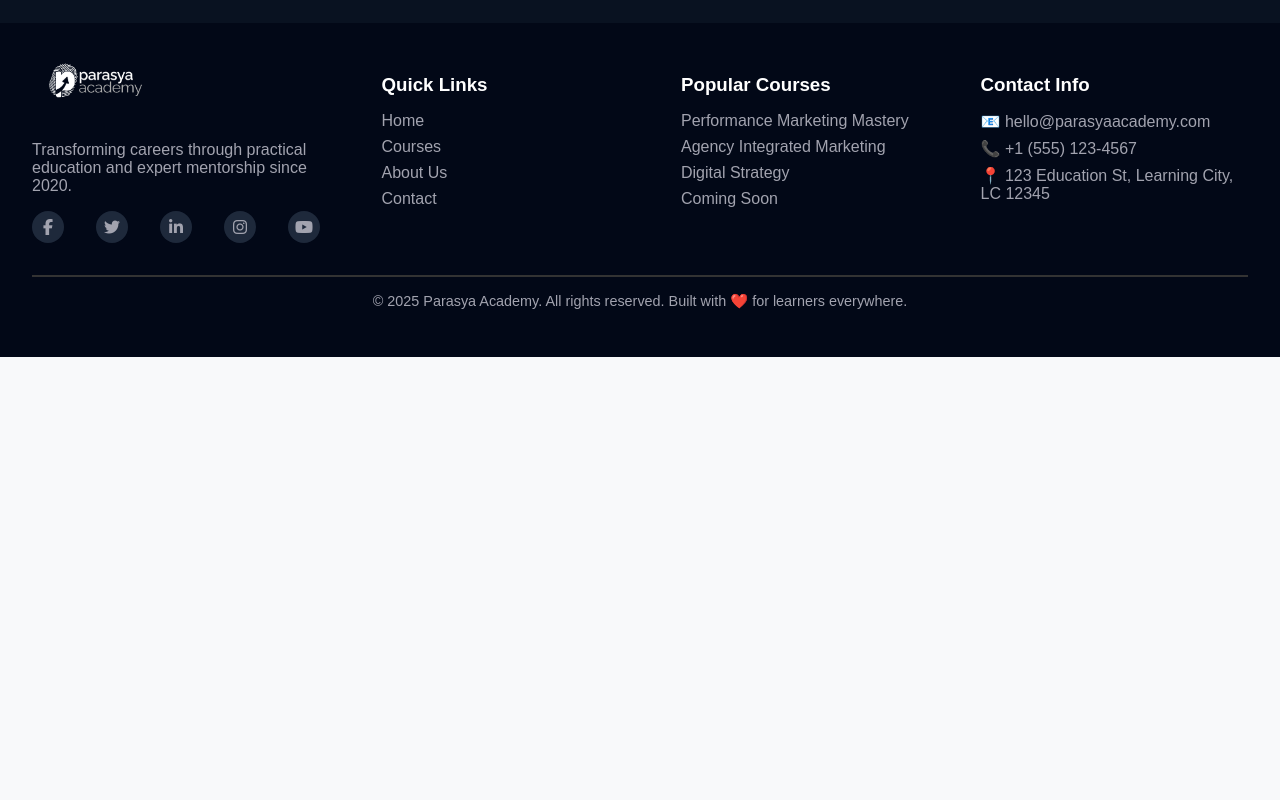
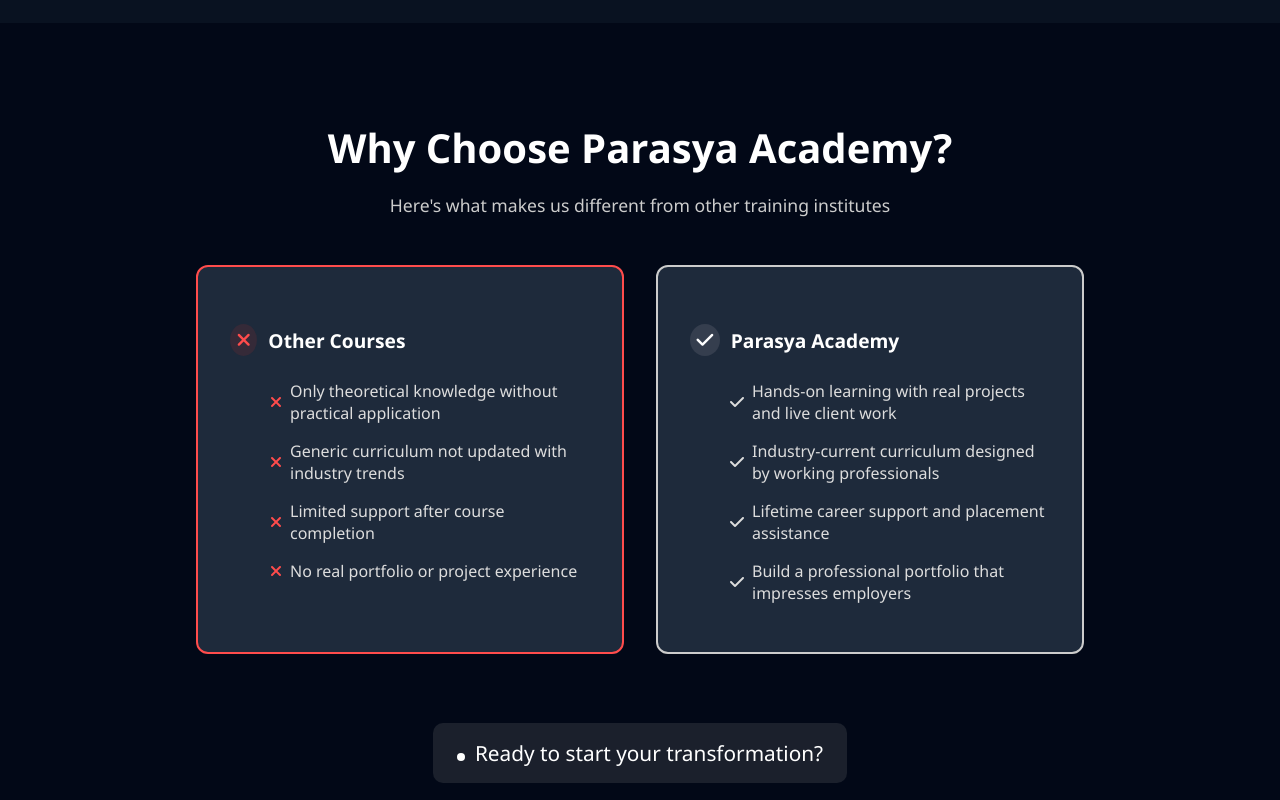
Before and after one commit to parasyadigitalhub/parasya-academy, a React (Vite) app: page / in a window 1280 px wide. Shown: the part 1400-2200 px from the top of the page. Before the commit the page ends 1757 px from the top, so only its background shows below. Built offline with nearby package versions, Linux system fonts and the light colour scheme.

Commit message:
why section

```diff
--- a/src/pages/home.jsx
+++ b/src/pages/home.jsx
@@ -1,11 +1,13 @@
 import Hero from "./home/hero";
 import What from "./home/what";
+import Why from "./home/why";
 
 export default function Home() {
   return (
     <div>
       <Hero />
-      <What/>
+      <What />
+      <Why />
     </div>
   );
 }
--- a/src/pages/home/styles/what.css
+++ b/src/pages/home/styles/what.css
@@ -21,7 +21,7 @@
     color: #d1d5db;
 }
 
-.cards-grid {
+.what-cards-grid {
     display: grid;
     grid-template-columns: repeat(3, 1fr);
     gap: 2rem;
@@ -41,7 +41,7 @@
     box-shadow: 0 0 20px rgba(255, 255, 255, 0.25);
 }
 
-.card-icon {
+.what-card-icon {
     background-color: #ebecef;
     color: #1e2a3b;
     font-size: 1.5rem;
@@ -70,13 +70,13 @@
 }
 
 @media (max-width: 992px) {
-    .cards-grid {
+    .what-cards-grid {
         grid-template-columns: repeat(2, 1fr);
     }
 }
 
 @media (max-width: 600px) {
-    .cards-grid {
+    .what-cards-grid {
         grid-template-columns: 1fr;
     }
 
--- /dev/null
+++ b/src/pages/home/styles/why.css
@@ -0,0 +1,145 @@
+.why-container {
+    background-color: #020817;
+    color: #ffffff;
+    padding: 4rem 2rem;
+    font-family: 'Segoe UI', Tahoma, Geneva, Verdana, sans-serif;
+}
+
+.why-headings {
+    text-align: center;
+    max-width: 800px;
+    margin: 0 auto 3rem;
+}
+
+.why-headings h2 {
+    font-size: 2.5rem;
+    color: #ffffff;
+    margin-bottom: 0.5rem;
+}
+
+.why-headings p {
+    color: #cccccc;
+    font-size: 1.1rem;
+}
+
+.why-cards {
+    display: flex;
+    flex-wrap: wrap;
+    gap: 2rem;
+    justify-content: center;
+}
+
+.why-card-left,
+.why-card-right {
+    background-color: #1E2A3B;
+    width: 100%;
+    max-width: 360px;
+    padding: 2rem;
+    border-radius: 12px;
+    border: 2px solid;
+    transition: box-shadow 0.3s ease, transform 0.3s ease;
+}
+
+.why-card-left {
+    border-color: #ff4c4c;
+}
+
+.why-card-right {
+    border-color: #cccccc;
+}
+
+.why-card-left:hover,
+.why-card-right:hover {
+    box-shadow: 0 8px 20px rgba(255, 255, 255, 0.15);
+    transform: translateY(-5px);
+}
+
+.why-card-left h4,
+.why-card-right h4 {
+    display: flex;
+    align-items: center;
+    gap: 0.7rem;
+    font-size: 1.2rem;
+    margin-bottom: 1.5rem;
+}
+
+.why-card-left h4 i {
+    background-color: #352A38;
+    padding: 0.4rem;
+    border-radius: 50%;
+    color: #ff4c4c;
+}
+
+.why-card-right h4 i {
+    background-color: #353E4E;
+    padding: 0.4rem;
+    border-radius: 50%;
+    color: inherit;
+}
+
+.why-card-left li,
+.why-card-right li {
+    margin-bottom: 1rem;
+    display: flex;
+    align-items: center;
+    gap: 0.5rem;
+    color: #dddddd;
+}
+
+.why-card-left li i {
+    color: #ff4c4c;
+}
+
+.why-card-right li i {
+    color: inherit;
+}
+
+.why-ready {
+    margin-top: 3rem;
+    text-align: center;
+}
+
+.why-ready p {
+    display: inline-block;
+    background-color: #1B202C;
+    padding: 1rem 1.5rem;
+    border-radius: 10px;
+    font-size: 1.3rem;
+    color: #ffffff;
+}
+
+.why-ready span {
+    display: inline-block;
+    width: 8px;
+    height: 8px;
+    background-color: #ffffff;
+    border-radius: 50%;
+    margin-right: 10px;
+}
+
+@media (max-width: 768px) {
+    .why-cards {
+        flex-direction: column;
+        align-items: center;
+    }
+
+    .why-card-left,
+    .why-card-right {
+        width: 100%;
+        max-width: 70vw;
+        padding: 1.5rem;
+    }
+
+    .why-headings h2 {
+        font-size: 2rem;
+    }
+
+    .why-headings p {
+        font-size: 1rem;
+    }
+
+    .why-ready p {
+        font-size: 1.1rem;
+        padding: 0.8rem 1.2rem;
+    }
+}
--- a/src/pages/home/what.jsx
+++ b/src/pages/home/what.jsx
@@ -47,11 +47,11 @@ export default function What() {
                 <p>At Parasya Academy, we don't just teach theory—we help you build real
                     skills, confidence, and a clear path to success</p>
             </div>
-            <div className="cards-grid">
+            <div className="what-cards-grid">
                 {cards.map((card) => (
                     <div className="what-card" key={card.id}>
                         <div
-                            className="card-icon"
+                            className="what-card-icon"
                             dangerouslySetInnerHTML={{ __html: card.icon }}
                         />
                         <h3>{card.head}</h3>
--- /dev/null
+++ b/src/pages/home/why.jsx
@@ -0,0 +1,35 @@
+import './styles/why.css'
+
+export default function Why() {
+    return (
+        <div className="why-container">
+            <div className="why-headings">
+                <h2>Why Choose Parasya Academy?</h2>
+                <p>Here's what makes us different from other training institutes</p>
+            </div>
+            <div className="why-cards">
+                <div className="why-card-left">
+                    <h4><i class="fa-solid fa-xmark"></i>Other Courses</h4>
+                    <ul>
+                        <li><i class="fa-solid fa-xmark"></i>Only theoretical knowledge without practical application</li>
+                        <li><i class="fa-solid fa-xmark"></i>Generic curriculum not updated with industry trends</li>
+                        <li><i class="fa-solid fa-xmark"></i>Limited support after course completion</li>
+                        <li><i class="fa-solid fa-xmark"></i>No real portfolio or project experience</li>
+                    </ul>
+                </div>
+                <div className="why-card-right">
+                    <h4><i class="fa-solid fa-check"></i>Parasya Academy</h4>
+                    <ul>
+                        <li><i class="fa-solid fa-check"></i>Hands-on learning with real projects and live client work</li>
+                        <li><i class="fa-solid fa-check"></i>Industry-current curriculum designed by working professionals</li>
+                        <li><i class="fa-solid fa-check"></i>Lifetime career support and placement assistance</li>
+                        <li><i class="fa-solid fa-check"></i>Build a professional portfolio that impresses employers</li>
+                    </ul>
+                </div>
+            </div>
+            <div className="why-ready">
+                <p><span></span>Ready to start your transformation?</p>
+            </div>
+        </div>
+    )
+}
```
